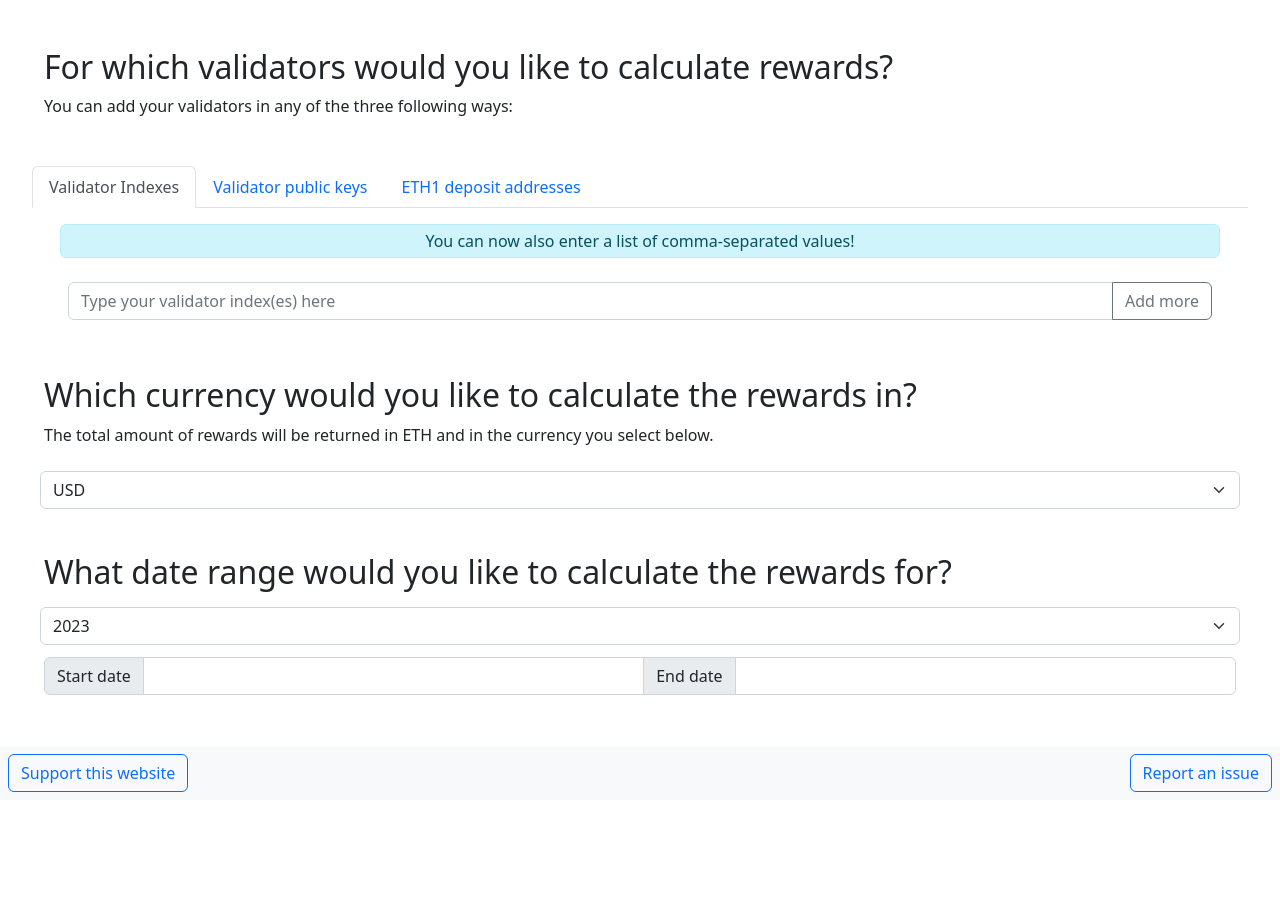
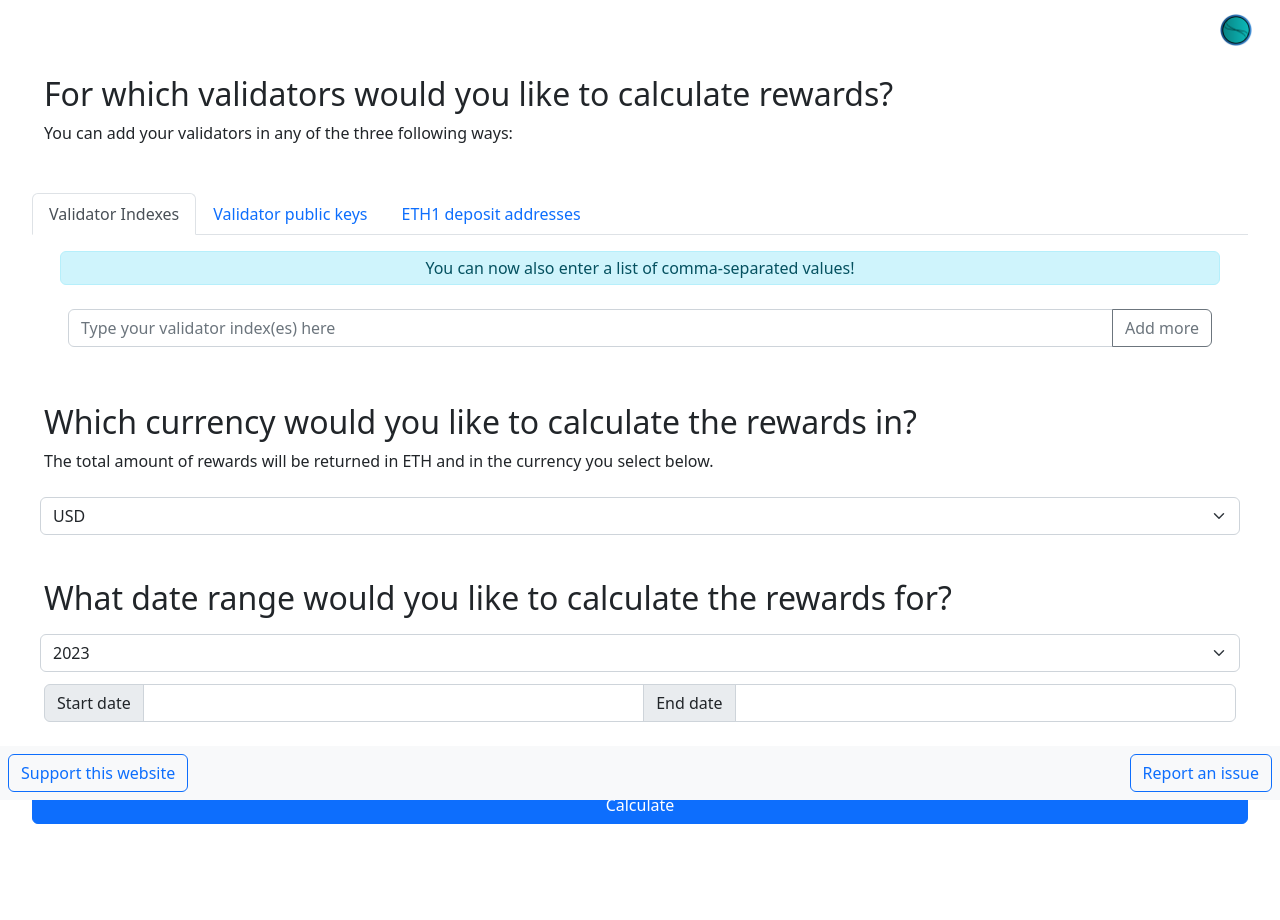
Before and after one commit to serenita-org/ethstaker.tax, a Python web app: template src/frontend/templates/rewards.j2 in a window 1280 px wide. Before the commit the page ends 792 px from the top, so only its background shows below. Run offline with Jinja, Linux system fonts and the light colour scheme; the template is opened without the code that fills it: most values are stand-ins (such as "Sample title", 1, 10 or a date in 2020); style sheets or scripts are compiled from the project's sources.

Commit message:
Add some more Serenita branding

```diff
--- a/src/frontend/src/scss/styles.scss
+++ b/src/frontend/src/scss/styles.scss
@@ -5,3 +5,8 @@
     text-decoration: none;
     font-size: 20px;
 }
+
+.logo {
+  max-height: 2rem;
+  min-width: 10px;
+}
--- a/src/frontend/templates/base.j2
+++ b/src/frontend/templates/base.j2
@@ -23,7 +23,14 @@
 </head>
 
 <body>
-  <div class="container-fluid mt-3 mb-5">
+  <nav class="navbar">
+    <div class="container-fluid">
+      <a class="navbar-brand ms-auto" href="https://serenita.io" target="_blank">
+        <img class="logo" src="/static/images/logo-serenita.png" />
+      </a>
+    </div>
+  </nav>
+  <div class="container-fluid mb-5">
       <!--
       <div class="alert alert-info text-center alert-dismissible fade show" role="alert">
         <strong>ethstaker.tax is part of an ongoing Gitcoin matching round, please consider donating <a href="https://gitcoin.co/grants/2148/ethstakertax-tax-information-for-stakers" target="_blank">here</a> to help keep the site up!</strong>
--- a/src/frontend/templates/rewards.j2
+++ b/src/frontend/templates/rewards.j2
@@ -1,7 +1,7 @@
 {% extends "base.j2" %}
 
 {% block content %}
-<div class="p-3">
+<div class="px-3">
     <form id="inputForm" onsubmit="return false;">
         <div class="row p-3">
             <h2>For which validators would you like to calculate rewards?</h2>
@@ -105,7 +105,7 @@
 
             </div>
         </div>
-        <div class="row p-3">
+        <div class="row p-3 pb-5">
             <button class="btn btn-primary" type="submit" id="calculateButton">
                 <i class="bi-calculator"></i>
                 Calculate
@@ -125,7 +125,7 @@
     <div class="alert alert-danger d-none m-3" role="alert" id="calculateErrorMessage">
     </div>
 </div>
-<div id="allRewardsDataContainer" class="container-fluid d-none">
+<div id="allRewardsDataContainer" class="container-fluid d-none pb-3">
   <div class="row align-items-center">
     <canvas id="rewardsChartCanvas"></canvas>
   </div>
```
Also changed, not shown: src/frontend/src/js/rewards.ts (+0 -10 lines), src/frontend/static/favicon/android-chrome-192x192.png, src/frontend/static/favicon/android-chrome-512x512.png, src/frontend/static/favicon/apple-touch-icon.png, src/frontend/static/favicon/favicon-16x16.png, src/frontend/static/favicon/favicon-32x32.png, src/frontend/static/favicon/favicon.ico, src/frontend/static/favicon/mstile-150x150.png (added), src/frontend/static/favicon/site.webmanifest, src/frontend/static/images/logo-serenita.png (added).
